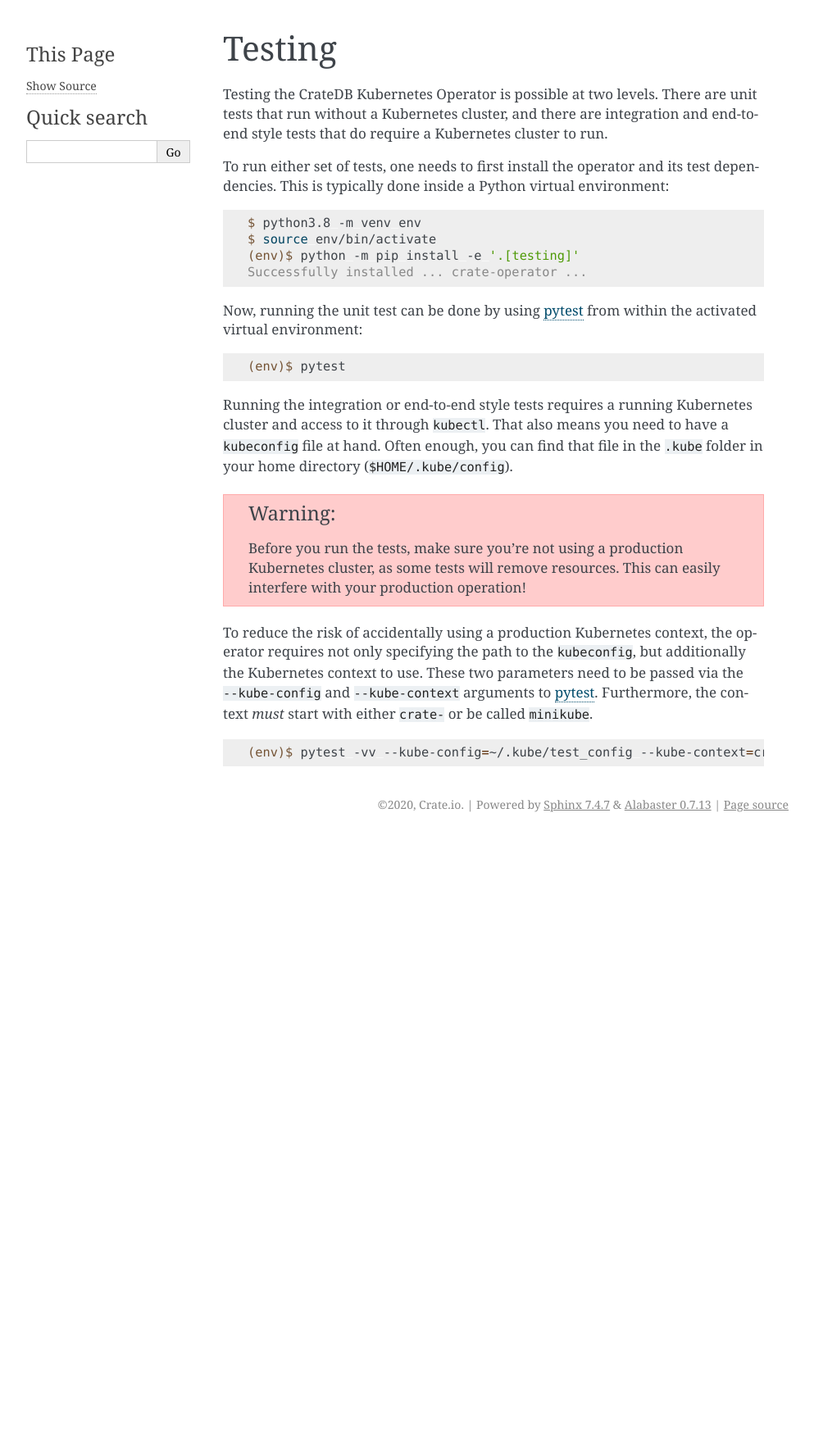
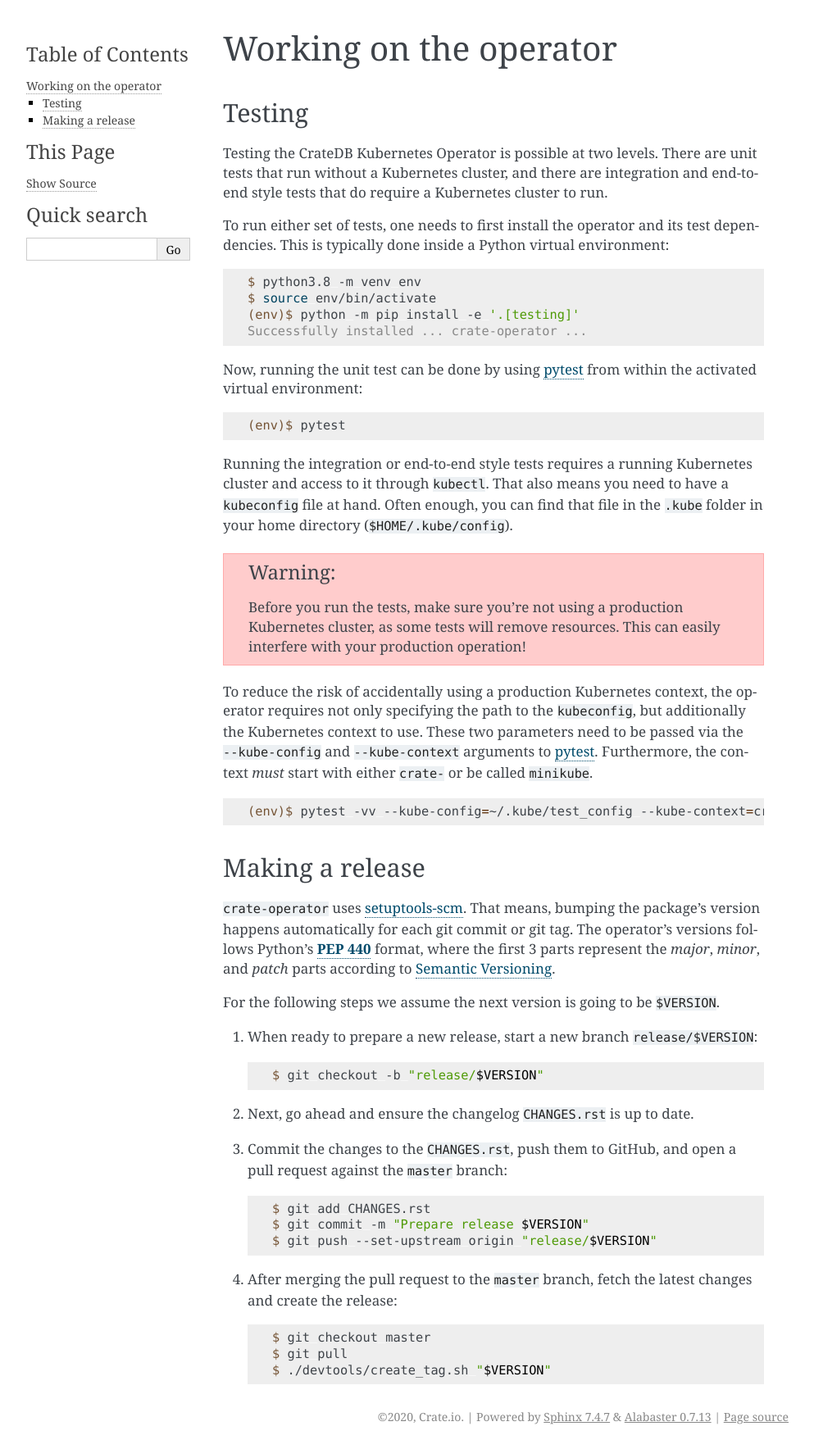
Before and after one commit to crate/crate-operator, a Sphinx documentation site: the page built from docs/source/development.rst, in a window 1280 px wide. Shown: the whole page at 82% size, without its empty margins (148-1141 px from the left). Built offline with Sphinx 7.4.7, drawn with Linux system fonts in a browser that asks for light colours; pages that are not in the unit, such as notebooks, are missing from menus; before the commit the page ends 1021 px from its top, so only the background shows below that.

Commit message:
Add documentation how to release the operator

```diff
--- a/docs/source/concepts.rst
+++ b/docs/source/concepts.rst
@@ -189,4 +189,4 @@ documented below.
 
 
 .. _report a green health label: https://crate.io/docs/crate/reference/en/latest/admin/system-information.html#health
-.. _node     checks: https://crate.io/docs/crate/reference/en/latest/admin/system-information.html#node-checks
+.. _node checks: https://crate.io/docs/crate/reference/en/latest/admin/system-information.html#node-checks
--- a/docs/source/testing.rst
+++ b/docs/source/development.rst
@@ -1,5 +1,8 @@
+Working on the operator
+=======================
+
 Testing
-=======
+-------
 
 Testing the CrateDB Kubernetes Operator is possible at two levels. There are
 unit tests that run without a Kubernetes cluster, and there are integration and
@@ -46,3 +49,44 @@ Furthermore, the context *must* start with either ``crate-`` or be called
 
 
 .. _pytest: https://docs.pytest.org/en/latest/
+
+
+Making a release
+----------------
+
+``crate-operator`` uses `setuptools-scm`_. That means, bumping the package's
+version happens automatically for each git commit or git tag. The operator's
+versions follows Python's :pep:`440` format, where the first 3 parts represent
+the *major*, *minor*, and *patch* parts according to `Semantic
+Versioning`_.
+
+For the following steps we assume the next version is going to be ``$VERSION``.
+
+#. When ready to prepare a new release, start a new branch ``release/$VERSION``:
+
+   .. code-block:: console
+
+      $ git checkout -b "release/$VERSION"
+
+#. Next, go ahead and ensure the changelog ``CHANGES.rst`` is up to date.
+
+#. Commit the changes to the ``CHANGES.rst``, push them to GitHub, and open a
+   pull request against the ``master`` branch:
+
+   .. code-block:: console
+
+      $ git add CHANGES.rst
+      $ git commit -m "Prepare release $VERSION"
+      $ git push --set-upstream origin "release/$VERSION"
+
+#. After merging the pull request to the ``master`` branch, fetch the latest
+   changes and create the release:
+
+   .. code-block:: console
+
+      $ git checkout master
+      $ git pull
+      $ ./devtools/create_tag.sh "$VERSION"
+
+.. _setuptools-scm: https://pypi.org/project/setuptools-scm/
+.. _Semantic Versioning: https://semver.org/
--- a/docs/source/index.rst
+++ b/docs/source/index.rst
@@ -12,7 +12,7 @@ CrateDB_ inside Kubernetes_.
    configuration
    architecture
    concepts
-   testing
+   development
    ref/modules
 
 
```
Also changed, not shown: 1 other file.
